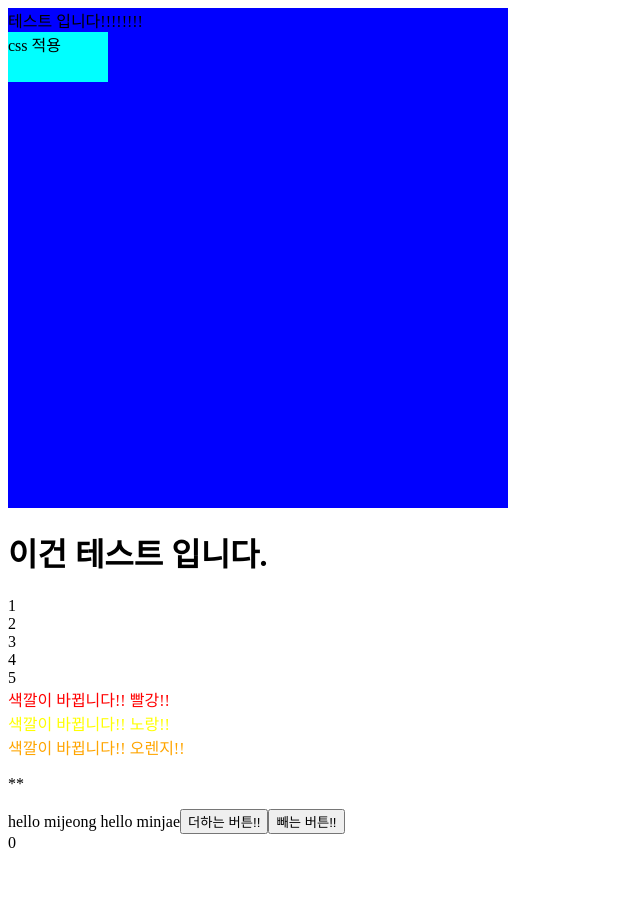
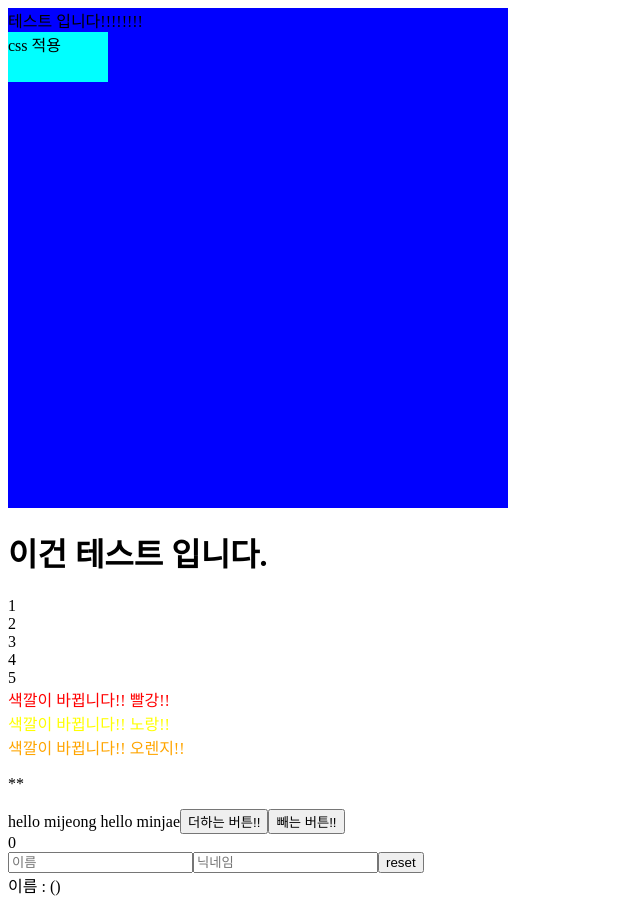
Before and after one commit to minje70/velopert_react_study, a React (Create React App) app: page / in a window 1280 px wide. Shown: the whole page, without its empty margins (0-640 px from the left). Before the commit the page ends 860 px from the top, so only its background shows below. Built offline with nearby package versions, Linux system fonts and the light colour scheme.

Commit message:
1장에 8~9단원 InputSample

```diff
--- a/src/App.tsx
+++ b/src/App.tsx
@@ -1,9 +1,10 @@
-import React from "react";
-import "./App.css";
-import Second from "./Second";
-import Color from "./Color";
-import Hello from "./Hello";
-import Counter from "./Counter";
+import React from 'react';
+import './App.css';
+import Second from './Second';
+import Color from './Color';
+import Hello from './Hello';
+import Counter from './Counter';
+import InputSample from './InputSample';
 
 export default function App() {
 	const numbers: number[] = [1, 2, 3, 4, 5];
@@ -11,21 +12,22 @@ export default function App() {
 		<>
 			<div
 				style={{
-          width: "500px",
-          height: "500px",
-          background: "blue",
+					width: '500px',
+					height: '500px',
+					background: 'blue',
 				}}
 			>
 				<div>테스트 입니다!!!!!!!!</div>
 				<div className="gray-box">css 적용</div>
 			</div>
 			<Second numbers={numbers} />
-      <Color color={"red"} name={"빨강!!"} />
-      <Color color={"yellow"} name={"노랑!!"} />
-      <Color color={"orange"} name={"오렌지!!"} />
+			<Color color={'red'} name={'빨강!!'} />
+			<Color color={'yellow'} name={'노랑!!'} />
+			<Color color={'orange'} name={'오렌지!!'} />
 			<Hello name="mijeong" isSpecial={true} />
 			<Hello name="minjae" isSpecial={false} />
 			<Counter />
+			<InputSample />
 		</>
 	);
 }
--- /dev/null
+++ b/src/InputSample.tsx
@@ -0,0 +1,44 @@
+import React, { useState } from 'react';
+
+// 여러개의 input값을 변화시킬 때 (동시에)
+// 리액트에서 객체를 업데이트 할 때에는 절대로 객체 자체를 건들면 안된다. 불변성을 유지하기 위해.
+export default function InputSample() {
+	const [inputs, setInputs] = useState({
+		name: '',
+		nickName: '',
+	});
+	const onChange = (event: React.ChangeEvent<HTMLInputElement>) => {
+		const { name, value } = event.target;
+		setInputs({
+			...inputs,
+			[name]: value, // 계산된 속성명 : []으로 감싸면 동적으로 key값을 만들 수 있다.
+		});
+	};
+	const onResetButton = () => {
+		setInputs({
+			name: '',
+			nickName: '',
+		});
+	};
+
+	return (
+		<div>
+			<input
+				name="name"
+				placeholder="이름"
+				type="text"
+				onChange={onChange}
+			/>
+			<input
+				name="nickName"
+				placeholder="닉네임"
+				type="text"
+				onChange={onChange}
+			/>
+			<button onClick={onResetButton}>reset</button>
+			<div>
+				이름 : {inputs.name} ({inputs.nickName})
+			</div>
+		</div>
+	);
+}
```
Lines whose indentation alone changed are shown as unchanged.
